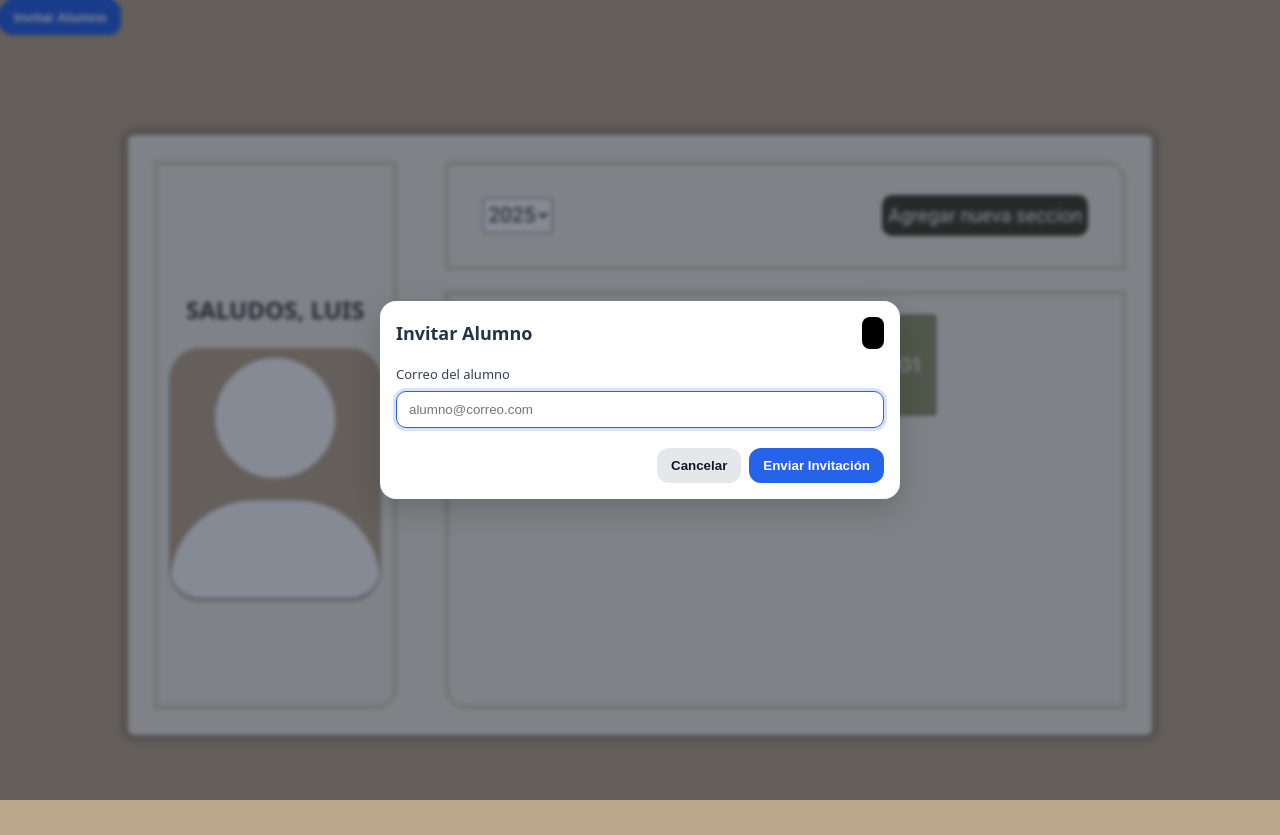
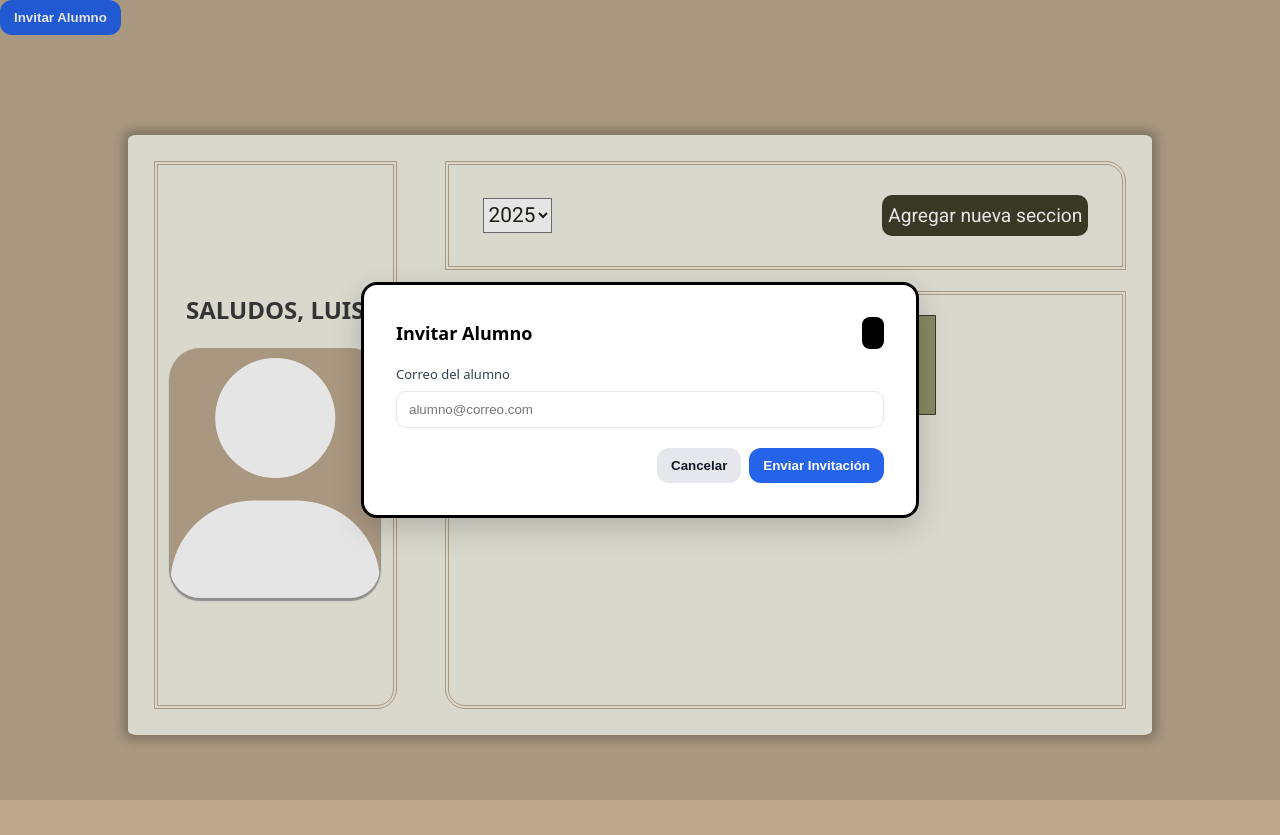
Before and after one commit to VicuzS/CalidadLocal, a React (Vite) app in the folder Frontend/: page /seccionesPage in a window 1280 px wide. Both pictures are taken after a click on the button "Invitar Alumno". Built offline with nearby package versions, Linux system fonts and the light colour scheme.

Commit message:
Sonar recomendó usar <dialog>

```diff
--- a/Frontend/src/componentes/InvitacionModal.jsx
+++ b/Frontend/src/componentes/InvitacionModal.jsx
@@ -1,10 +1,10 @@
 import PropTypes from "prop-types";
-
-import { useEffect } from "react";
+import { useEffect, useRef } from "react";
 import { createPortal } from "react-dom";
 import "../styles/InvitacionModal.css";
 
 export default function InvitacionModal({ open, onClose, title, children }) {
+  const dialogRef = useRef(null);
 
   InvitacionModal.propTypes = {
     open: PropTypes.bool.isRequired,
@@ -14,43 +14,41 @@ export default function InvitacionModal({ open, onClose, title, children }) {
   };
 
   useEffect(() => {
-    const onKey = (e) => e.key === "Escape" && onClose();
-    document.addEventListener("keydown", onKey);
-    //Evitar scroll del body al abrir el modal
-    const prev = document.body.style.overflow;
-    document.body.style.overflow = "hidden";
+    const dialog = dialogRef.current;
+
+    if (open && !dialog.open) {
+      dialog.showModal(); // abre el modal nativo
+      document.body.style.overflow = "hidden"; // bloquea scroll
+    } else if (!open && dialog.open) {
+      dialog.close(); // cierra el modal
+      document.body.style.overflow = ""; // restaura scroll
+    }
 
     return () => {
-      document.removeEventListener("keydown", onKey);
-      document.body.style.overflow = prev;
+      document.body.style.overflow = "";
     };
-  }, [onClose]);
+  }, [open]);
 
-  if (!open) return null;
-
-  return createPortal( //pintar por encima
-    <div className="modal-overlay"
-         role="button"
-         tabIndex={0}
-         onClick={onClose}
-         /*onKeyDown = {(e) => {
-          if (e.key === "Enter" || e.key === " ") onClose();
-         }}*/
-    >
-      <div
+  return createPortal(
+    <dialog
+      ref={dialogRef}
       className="modal"
-        role="dialog"
-        aria-modal="true"
-        aria-labelledby="modal-title"
-        onClick={(e) => e.stopPropagation()} // para no cerrar el modal al clickearlo
+      onCancel={onClose}
     >
       <div className="modal-header">
         <h2 id="modal-title">{title}</h2>
-          <button className="icon-btn" onClick={onClose} aria-label="Cerrar" type="button">×</button>
+        <button
+          className="icon-btn"
+          onClick={onClose}
+          aria-label="Cerrar"
+          type="button"
+        >
+          ×
+        </button>
       </div>
+
       <div className="modal-body">{children}</div>
-      </div>
-    </div>,
+    </dialog>,
     document.body
   );
 }
```
Lines whose indentation alone changed are shown as unchanged.
